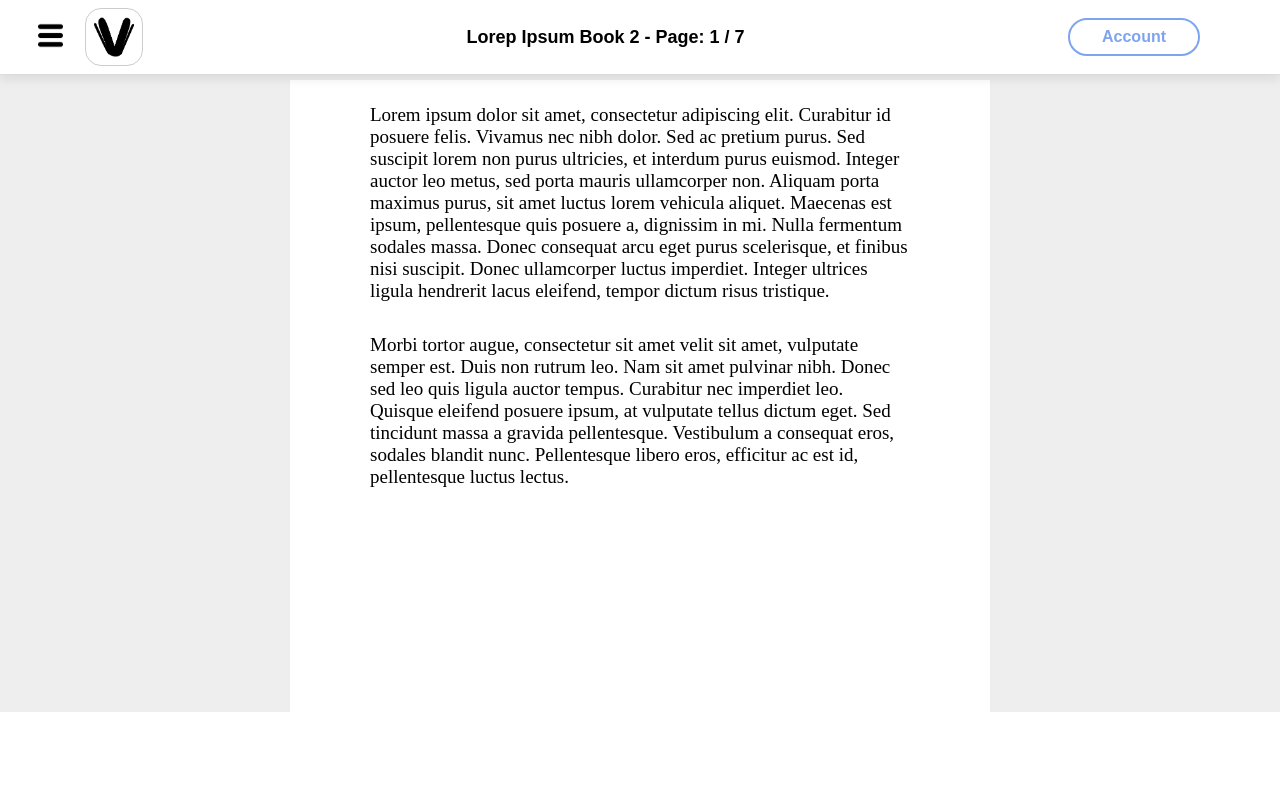
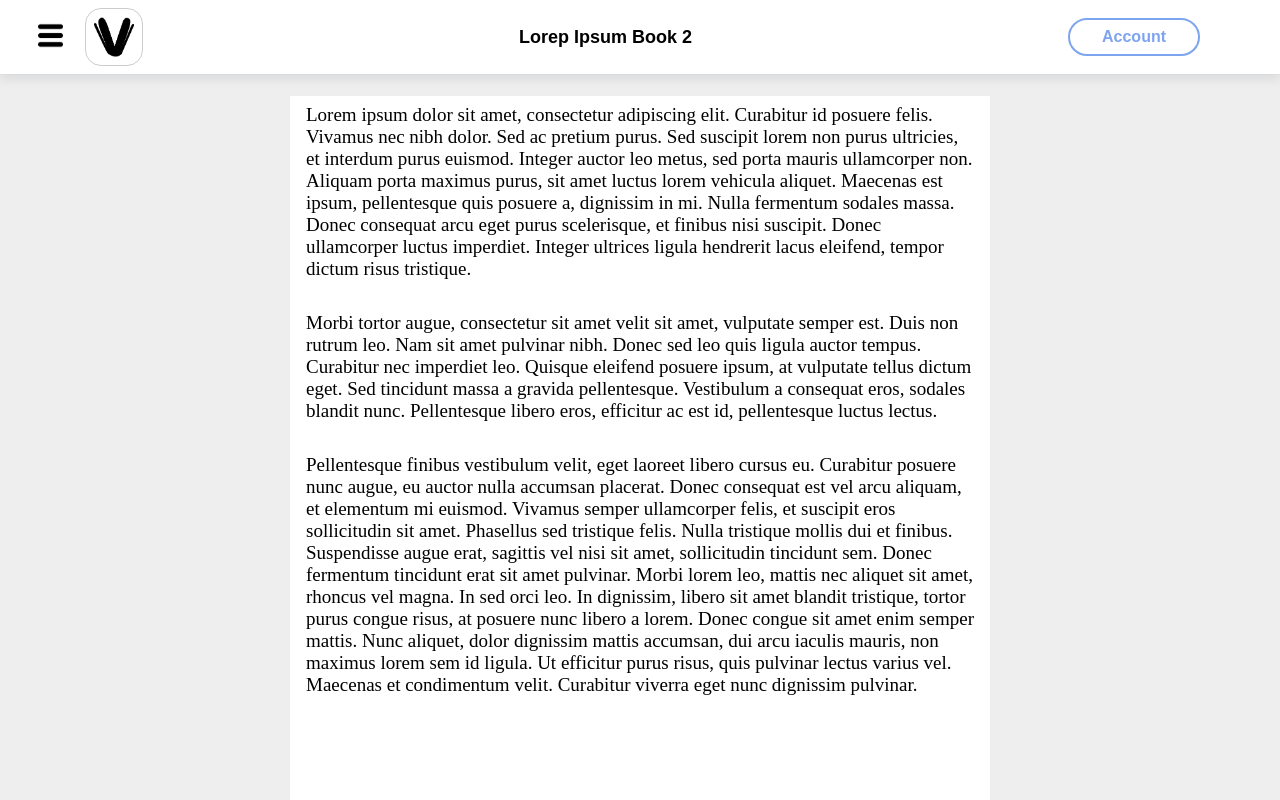
Before and after one commit to orangedeus/vellichor, a Next.js app: page /books/read/1 in a window 1280 px wide. Built offline with nearby package versions, Linux system fonts and the light colour scheme.

Commit message:
optimizing mobile

```diff
--- a/src/components/Reader.js
+++ b/src/components/Reader.js
@@ -247,7 +247,7 @@ export default function Reader({ book, id, getPages, fontSize, keepNav }) {
         <div className={styles.reader}>
             <div className={styles["reader-content"]}>
                 <div className={styles["reader-container"]}>
-                    <PageContainer fontSize={fontSize} keepNav={keepNav} width={width == null || width > 800 ? 700 : (width - 100)} book={book} id={id} sendPages={getPages} />
+                    <PageContainer fontSize={fontSize} keepNav={keepNav} width={width == null || width > 800 ? 700 : width - 50} book={book} id={id} sendPages={getPages} />
                 </div>
             </div>
         </div>
--- a/src/pages/books/read/[book_id].js
+++ b/src/pages/books/read/[book_id].js
@@ -93,7 +93,7 @@ const ReadBook = () => {
                     </Link>
                 </div>
                 <div id="book-details" className="reader-header-column" >
-                    {router.query.book_id ? data.books[router.query.book_id].title : "Loading Book"} - Page: {router.query.page == 0 || router.query.page == undefined ? (parseInt(0) + parseInt(1)) : (parseInt(router.query.page) + parseInt(1))} / {pages + 1}
+                    {router.query.book_id ? data.books[router.query.book_id].title : "Loading Book"} {width == null || width < 800 ? "" : `- Page: ${router.query.page == 0 || router.query.page == undefined ? (parseInt(0) + parseInt(1)) : (parseInt(router.query.page) + parseInt(1))} / ${pages + 1}`}
                 </div>
                 <div id="book-buttons" className="reader-header-column" >
                     <div className="button1">
@@ -114,7 +114,7 @@ const ReadBook = () => {
                                     }}>
                                         Font size
                                     </label>
-                                    <input type="range" id="font-size" value={fontSize} min={width == null || width > 800 ? 19 : 12} max={width == null || width > 800 ? 22 : 17} onChange={handleFontChange} />
+                                    <input type="range" id="font-size" value={fontSize} min={width == null || width > 800 ? 19 : 9} max={width == null || width > 800 ? 22 : 17} onChange={handleFontChange} />
                                 </div>
                                 <div className="menu-settings-section">
                                     <input type="checkbox" id="keep-nav" checked={keepNav} value={keepNav} onChange={handleKNChange} />
--- a/src/styles/global.scss
+++ b/src/styles/global.scss
@@ -319,3 +319,9 @@ body {
         font-size: 15px;
     }
 }
+
+@media (max-height: 800px) {
+    .reader-header {
+        width: calc(100% - 7rem);
+    }
+}
--- a/src/styles/reader.module.scss
+++ b/src/styles/reader.module.scss
@@ -13,6 +13,7 @@
 
     display: flex;
     justify-content: center;
+    align-items: center;
 }
 
 .reader-page {
@@ -144,9 +145,11 @@
     position: relative;
 }
 
-@media (max-width: 800px) {
+@media (max-height: 800px) {
+
     .reader-paragraph {
-        margin: 0.5rem 1rem 0.5rem 1rem;
+        margin-left: 1rem;
+        margin-right: 1rem;
     }
 
     .reader-nav-arrow {
@@ -154,4 +157,20 @@
         margin-left: 2rem;
         margin-right: 2rem;
     }
+
+    .reader-content {
+        width: 100vw;
+        height: 100vh;
+    }
+
+    .reader-page-container {
+        margin: 0;
+        padding: 0;
+        margin-top: 6rem;
+        height: calc(100vh - 6rem);
+    }
+
+    .reader-navigator {
+        width: 90vw;
+    }
 }
```
